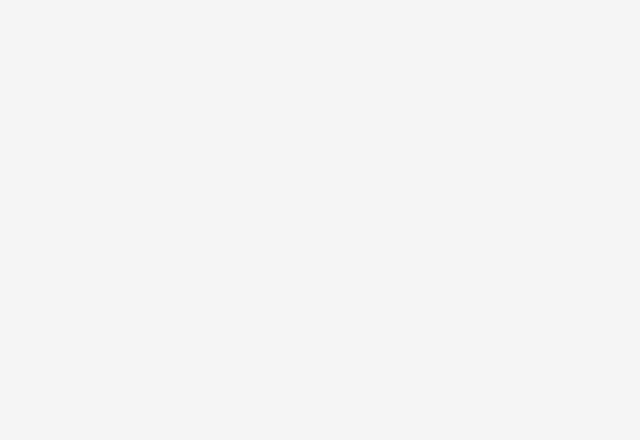
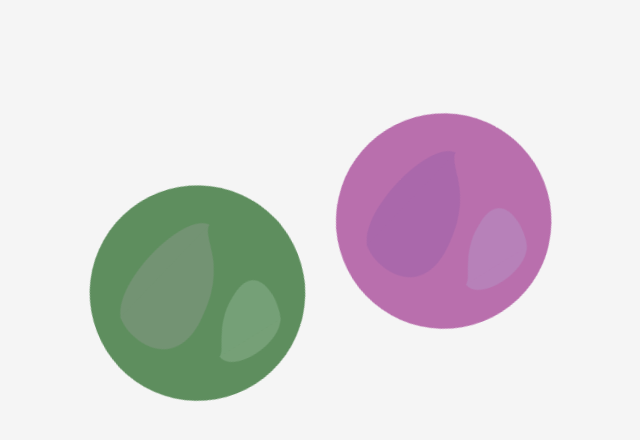
Before and after one commit to zeinbdeir/zeinbdeir.github.io, a plain HTML site: page excercises/animation/animation.html in a window 1280 px wide. Shown: the whole page, without its empty margins (318-958 px from the left). Drawn offline with Linux system fonts and the light colour scheme.

Commit message:
animation

```diff
--- a/excercises/animation/assets/animation.css
+++ b/excercises/animation/assets/animation.css
@@ -9,16 +9,15 @@ body {
   flex-direction: column;
   justify-content: center;
   align-items: center;
-  height: 100vh;
+  height: 500px;
 }
 
-.item {
-  animation-duration: 2s;
-  animation-name: spinType;
+svg {
+  align-items: center;
+  fill: blue;
+  height:  600px;
+  animation: spinType 2s ease-out infinite;
 }
-}
-
-animation-delay: 2s;
 
 
 @keyframes spinType {
```
